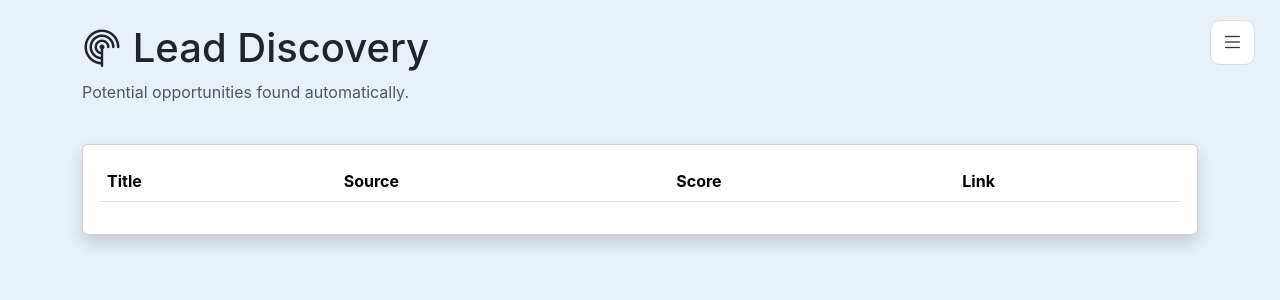
After one commit to danidcr016/owner-acquisition-crm, a Flask app: page /discovery in a window 1280 px wide. The commit adds this page. Shown: the top 300 px of the page. Run offline with Flask 3, Linux system fonts and the light colour scheme; a user stored in the database is signed in; lists and menus that the app fills with data are empty.

```diff
--- a/app.py
+++ b/app.py
@@ -1127,6 +1127,32 @@ def delete_follow_up(id):
 
 
 # =========================================================
+# DISCOVERY
+# =========================================================
+
+@app.route("/discovery")
+def discovery():
+
+    if not session.get("logged_in"):
+        return redirect("/login")
+
+    user = current_user()
+
+    if not user:
+
+        session.clear()
+
+        return redirect("/login")
+
+    opportunities = []
+
+    return render_template(
+        "discovery.html",
+        opportunities=opportunities,
+        current_user=user
+    )
+
+# =========================================================
 # DATABASE SETUP + MIGRATIONS
 # =========================================================
 
--- /dev/null
+++ b/templates/discovery.html
@@ -0,0 +1,84 @@
+{% extends "base.html" %}
+
+{% block title %}
+Lead Discovery
+{% endblock %}
+
+{% block content %}
+
+<div class="d-flex justify-content-between align-items-center mb-4">
+
+    <div>
+        <h1>
+            <i class="bi bi-radar"></i>
+            Lead Discovery
+        </h1>
+
+        <p class="text-muted">
+            Potential opportunities found automatically.
+        </p>
+    </div>
+
+</div>
+
+<div class="card shadow">
+
+    <div class="card-body">
+
+        <table class="table table-hover">
+
+            <thead>
+
+                <tr>
+                    <th>Title</th>
+                    <th>Source</th>
+                    <th>Score</th>
+                    <th>Link</th>
+                </tr>
+
+            </thead>
+
+            <tbody>
+
+                {% for item in opportunities %}
+
+                <tr>
+
+                    <td>{{ item.title }}</td>
+
+                    <td>{{ item.source }}</td>
+
+                    <td>
+
+                        <span class="badge bg-success">
+
+                            {{ item.score }}
+
+                        </span>
+
+                    </td>
+
+                    <td>
+
+                        .url }}"
+                            target="_blank"
+                            class="btn btn-sm btn-primary"
+                        >
+                            Open
+                        </a>
+
+                    </td>
+
+                </tr>
+
+                {% endfor %}
+
+            </tbody>
+
+        </table>
+
+    </div>
+
+</div>
+
+{% endblock %}
```
Also changed, not shown: discovery/discovery.html (added, +84 -0 lines), templates/index.html (+7 -0 lines).
